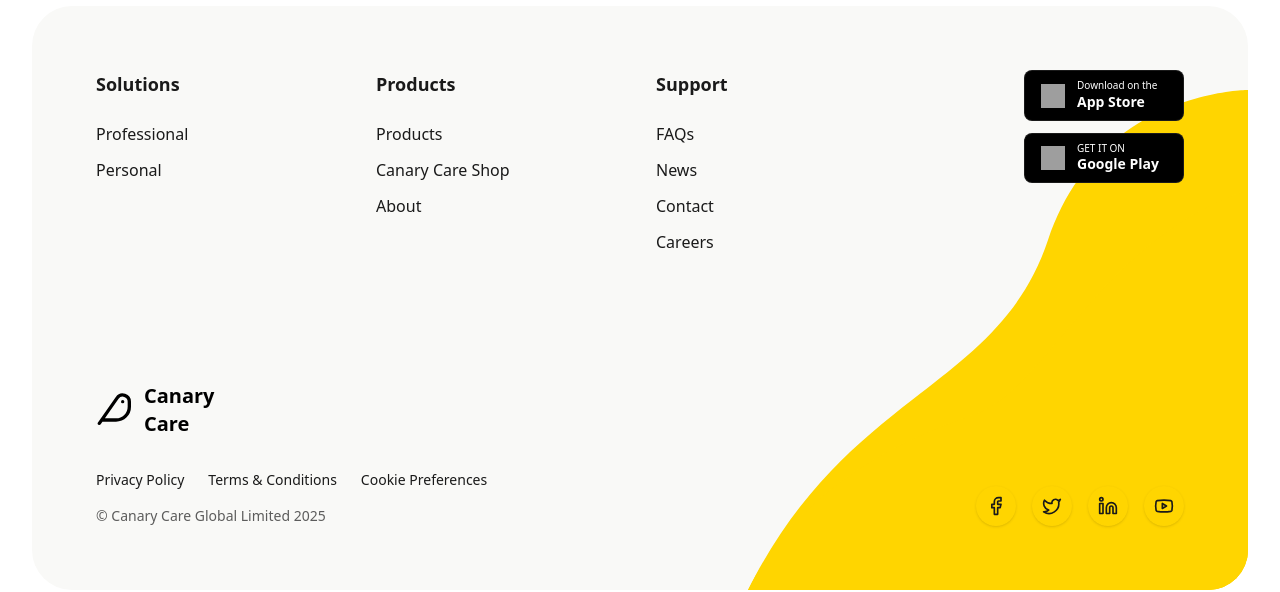
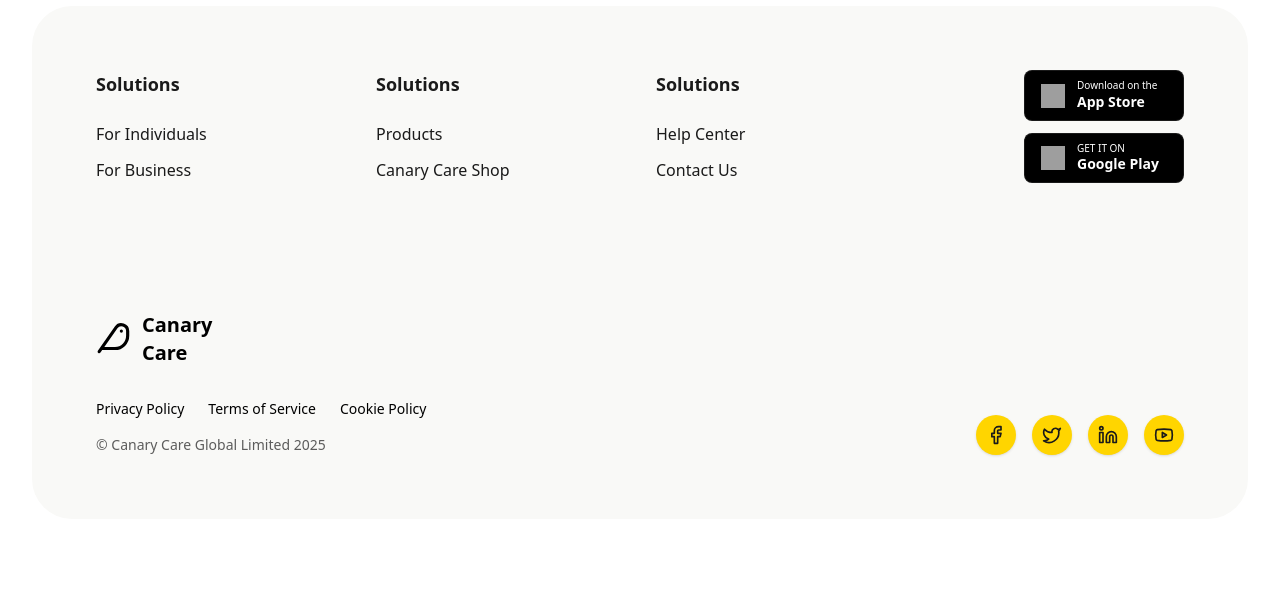
Before and after one commit to santiago10181/CoopOfi, a React (Vite) app: page / in a window 1280 px wide. Shown: the part 4434-5026 px from the top of the page. After the commit the page ends 4985 px from the top, so only its background shows below. Built offline with nearby package versions, Linux system fonts and the light colour scheme; grey boxes are pictures that could not be loaded.

Commit message:
primer refactor finalizado

```diff
--- a/src/components/common/Brand.jsx
+++ b/src/components/common/Brand.jsx
@@ -1,7 +1,7 @@
 
-const Brand = () => {
+const Brand = ({className}) => {
     return (
-            <div className="flex-shrink-0 flex items-center gap-2 cursor-pointer">
+            <div className={`flex-shrink-0 flex items-center gap-2 cursor-pointer ${className}`}>
               {/* SVG del Pájaro (Recreado simple) */}
               <svg width="38" height="38" viewBox="0 0 24 24" fill="none" stroke="currentColor" strokeWidth="2" strokeLinecap="round" strokeLinejoin="round" className="text-black">
                 <path d="M16 7h.01"/>
--- /dev/null
+++ b/src/components/common/ButtonFoot.jsx
@@ -0,0 +1,12 @@
+const ButtonFoot = ({ text1, text2,url, alt }) => {
+    return(
+        <button className="bg-black text-white rounded-lg px-4 py-2 flex items-center gap-3 hover:opacity-80 transition-opacity w-40 border border-white/10">
+            <img src={url} alt={alt} className="w-6 h-6" />
+            <div className="text-left leading-tight">
+                <div className="text-[10px] font-medium">{text1}</div>
+                <div className="text-sm font-bold">{text2}</div>
+            </div>
+        </button>
+    )
+}
+export default ButtonFoot;
--- a/src/components/common/Links.jsx
+++ b/src/components/common/Links.jsx
@@ -1,6 +1,6 @@
 const Links = ({ text, href="#" , className}) => {
     return (
-        <a href={href} className={`text-lg font-medium text-black ${className}`}>{text}</a>
+        <a href={href} className={`font-medium text-black ${className}`}>{text}</a>
     )
 }
 export default Links;
--- /dev/null
+++ b/src/components/common/ListFoot.jsx
@@ -0,0 +1,12 @@
+const ListFoot = ({ text1, text2 }) => {
+    return(
+        <div>
+            <h4 className="font-bold text-[#1a1a1a] text-lg mb-6">Solutions</h4>
+            <ul className="space-y-3">
+                <li><a href="#" className="text-[#1a1a1a] hover:text-gray-600 transition-colors">{text1}</a></li>
+                <li><a href="#" className="text-[#1a1a1a] hover:text-gray-600 transition-colors">{text2}</a></li>
+            </ul>
+        </div>
+    )
+}
+export default ListFoot;
--- /dev/null
+++ b/src/components/frames/SocialIcon.jsx
@@ -0,0 +1,24 @@
+import { Facebook, Twitter, Linkedin, Youtube, List } from 'lucide-react';
+const SocialIcon = () => {
+    return (
+        <div className="absolute bottom-10 right-6 md:bottom-16 md:right-16 z-30 flex gap-4">
+            {[
+                { Icon: Facebook, href: '#' },
+                { Icon: Twitter, href: '#' }, // Representando X
+                { Icon: Linkedin, href: '#' },
+                { Icon: Youtube, href: '#' }
+            ].map((social, index) => (
+                <a
+                key={index}
+                href={social.href}
+                className="w-10 h-10 rounded-full bg-[#FFD500] text-[#1a1a1a] flex items-center justify-center hover:bg-black hover:text-[#FFD500] transition-all duration-300 shadow-sm"
+                >
+                {/* Si es X (Twitter), podríamos usar un SVG custom, pero aquí usamos el de la librería */}
+                <social.Icon className="w-5 h-5" />
+                </a>
+            ))}
+        </div>
+    )
+
+}
+export default SocialIcon;
--- a/src/components/frames/UnionLinks.jsx
+++ b/src/components/frames/UnionLinks.jsx
@@ -1,10 +1,10 @@
 import Links from "../common/Links";
-const UnionLinks = () => {
+const UnionLinks = ({text1="Professional", text2="Personal", text3="Technology", className="text-lg"}) => {
     return (
             <>
-                <Links text="Professional" />
-                <Links text="Personal" />
-                <Links text="Technology" />
+                <Links text={text1}  className={className} />
+                <Links text={text2} className={className}  />
+                <Links text={text3} className={className}  />
             </>
     )
 };
--- a/src/components/layout/Footer.jsx
+++ b/src/components/layout/Footer.jsx
@@ -1,5 +1,10 @@
 import React from 'react';
-import { Facebook, Twitter, Linkedin, Youtube } from 'lucide-react'; // Usaremos Twitter como X por ahora o un SVG custom
+ // Usaremos Twitter como X por ahora o un SVG custom
+import ListFoot from '../common/ListFoot';
+import ButtonFoot from '../common/ButtonFoot';
+import Brand from '../common/Brand';
+import UnionLinks from '../frames/UnionLinks';
+import SocialIcon from '../frames/SocialIcon';
 
 const Footer = () => {
   return (
@@ -11,54 +16,31 @@
           <div className="grid grid-cols-1 md:grid-cols-2 lg:grid-cols-4 gap-10 lg:gap-8">
 
             {/* Columna 1: Solutions */}
-            <div>
-              <h4 className="font-bold text-[#1a1a1a] text-lg mb-6">Solutions</h4>
-              <ul className="space-y-3">
-                <li><a href="#" className="text-[#1a1a1a] hover:text-gray-600 transition-colors">Professional</a></li>
-                <li><a href="#" className="text-[#1a1a1a] hover:text-gray-600 transition-colors">Personal</a></li>
-              </ul>
-            </div>
+            <ListFoot text1="For Individuals" text2="For Business" />
 
             {/* Columna 2: Products */}
-            <div>
-              <h4 className="font-bold text-[#1a1a1a] text-lg mb-6">Products</h4>
-              <ul className="space-y-3">
-                <li><a href="#" className="text-[#1a1a1a] hover:text-gray-600 transition-colors">Products</a></li>
-                <li><a href="#" className="text-[#1a1a1a] hover:text-gray-600 transition-colors">Canary Care Shop</a></li>
-                <li><a href="#" className="text-[#1a1a1a] hover:text-gray-600 transition-colors">About</a></li>
-              </ul>
-            </div>
+            <ListFoot text1="Products" text2="Canary Care Shop" />
 
             {/* Columna 3: Support */}
-            <div>
-              <h4 className="font-bold text-[#1a1a1a] text-lg mb-6">Support</h4>
-              <ul className="space-y-3">
-                <li><a href="#" className="text-[#1a1a1a] hover:text-gray-600 transition-colors">FAQs</a></li>
-                <li><a href="#" className="text-[#1a1a1a] hover:text-gray-600 transition-colors">News</a></li>
-                <li><a href="#" className="text-[#1a1a1a] hover:text-gray-600 transition-colors">Contact</a></li>
-                <li><a href="#" className="text-[#1a1a1a] hover:text-gray-600 transition-colors">Careers</a></li>
-              </ul>
-            </div>
+            <ListFoot text1="Help Center" text2="Contact Us" />
 
             {/* Columna 4: App Stores (Alineado a la derecha en desktop) */}
             <div className="flex flex-col items-start lg:items-end gap-3">
               {/* Botón App Store (Simulado o imagen real) */}
-              <button className="bg-black text-white rounded-lg px-4 py-2 flex items-center gap-3 hover:opacity-80 transition-opacity w-40 border border-white/10">
-                <img src="https://upload.wikimedia.org/wikipedia/commons/3/31/Apple_logo_white.svg" alt="Apple" className="w-6 h-6" />
-                <div className="text-left leading-tight">
-                  <div className="text-[10px] font-medium">Download on the</div>
-                  <div className="text-sm font-bold">App Store</div>
-                </div>
-              </button>
+              <ButtonFoot
+                text1="Download on the"
+                text2="App Store"
+                url="https://upload.wikimedia.org/wikipedia/commons/6/67/App_Store_%28iOS%29.svg"
+                alt="App Store"
+              />
 
               {/* Botón Google Play */}
-              <button className="bg-black text-white rounded-lg px-4 py-2 flex items-center gap-3 hover:opacity-80 transition-opacity w-40 border border-white/10">
-                <img src="https://upload.wikimedia.org/wikipedia/commons/d/d0/Google_Play_Arrow_logo.svg" alt="Google Play" className="w-6 h-6" />
-                <div className="text-left leading-tight">
-                  <div className="text-[10px] font-medium">GET IT ON</div>
-                  <div className="text-sm font-bold">Google Play</div>
-                </div>
-              </button>
+              <ButtonFoot
+                text1="GET IT ON"
+                text2="Google Play"
+                url="https://upload.wikimedia.org/wikipedia/commons/d/d0/Google_Play_Arrow_logo.svg"
+                alt="Google Play"
+              />
             </div>
 
           </div>
@@ -67,62 +49,22 @@
           <div className="mt-24 md:mt-32 flex flex-col items-start relative z-20">
 
             {/* Logo Canary Care */}
-            <div className="flex items-center gap-2 mb-8">
-              <svg width="40" height="40" viewBox="0 0 24 24" fill="none" stroke="currentColor" strokeWidth="2" strokeLinecap="round" strokeLinejoin="round" className="text-black">
-                <path d="M16 7h.01"/>
-                <path d="M3.4 18H12a8 8 0 0 0 8-8V7a4 4 0 0 0-7.28-2.3L2 20"/>
-              </svg>
-              <div className="flex flex-col justify-center leading-none">
-                <span className="text-xl font-bold text-black">Canary</span>
-                <span className="text-xl font-bold text-black">Care</span>
-              </div>
-            </div>
+            <Brand className="mb-8" />
 
             {/* Enlaces Legales */}
             <div className="flex flex-wrap gap-6 text-sm font-medium text-[#1a1a1a] mb-4">
-              <a href="#" className="hover:underline">Privacy Policy</a>
-              <a href="#" className="hover:underline">Terms & Conditions</a>
-              <a href="#" className="hover:underline">Cookie Preferences</a>
+              <UnionLinks text1="Privacy Policy" text2="Terms of Service" text3="Cookie Policy"
+              className="text-sm"
+              />
             </div>
-
             {/* Copyright */}
             <p className="text-sm text-[#1a1a1a]/70">
               © Canary Care Global Limited 2025
             </p>
           </div>
         </div>
-
-        {/* --- FIGURA ABSTRACTA AMARILLA (Fondo derecha) --- */}
-        <div className="absolute bottom-0 right-0 w-[300px] h-[300px] md:w-[500px] md:h-[500px] pointer-events-none z-10">
-          {/* SVG dibujado a mano para imitar la curva */}
-          <svg viewBox="0 0 100 100" preserveAspectRatio="none" className="w-full h-full fill-[#FFD500]">
-            <path d="M0 100 C 20 60, 50 60, 60 30 S 100 0, 100 0 V 100 H 0 Z" />
-            {/* Este path es una aproximación artística de la curva */}
-            <path d="M50 100 C 50 80, 80 40, 100 30 V 100 H 50 Z" fill="#FFD500" />
-            {/* Usamos una forma más simple para asegurar que cubra la esquina */}
-             <path d="M100 100 H 0 C 10 80 30 70 45 65 C 60 60 70 30 100 20 V 100 Z" />
-          </svg>
-        </div>
-
         {/* --- REDES SOCIALES (Posicionadas sobre la figura amarilla) --- */}
-        <div className="absolute bottom-10 right-6 md:bottom-16 md:right-16 z-30 flex gap-4">
-          {[
-            { Icon: Facebook, href: '#' },
-            { Icon: Twitter, href: '#' }, // Representando X
-            { Icon: Linkedin, href: '#' },
-            { Icon: Youtube, href: '#' }
-          ].map((social, index) => (
-            <a
-              key={index}
-              href={social.href}
-              className="w-10 h-10 rounded-full bg-[#FFD500] text-[#1a1a1a] flex items-center justify-center hover:bg-black hover:text-[#FFD500] transition-all duration-300 shadow-sm"
-            >
-              {/* Si es X (Twitter), podríamos usar un SVG custom, pero aquí usamos el de la librería */}
-              <social.Icon className="w-5 h-5" />
-            </a>
-          ))}
-        </div>
-
+        <SocialIcon />
       </div>
     </footer>
   );
```
